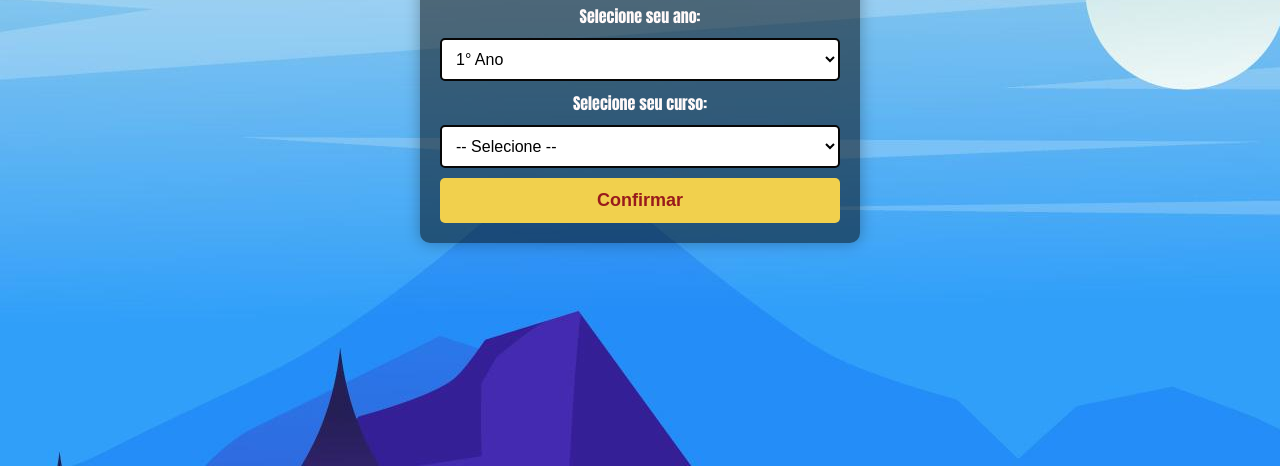
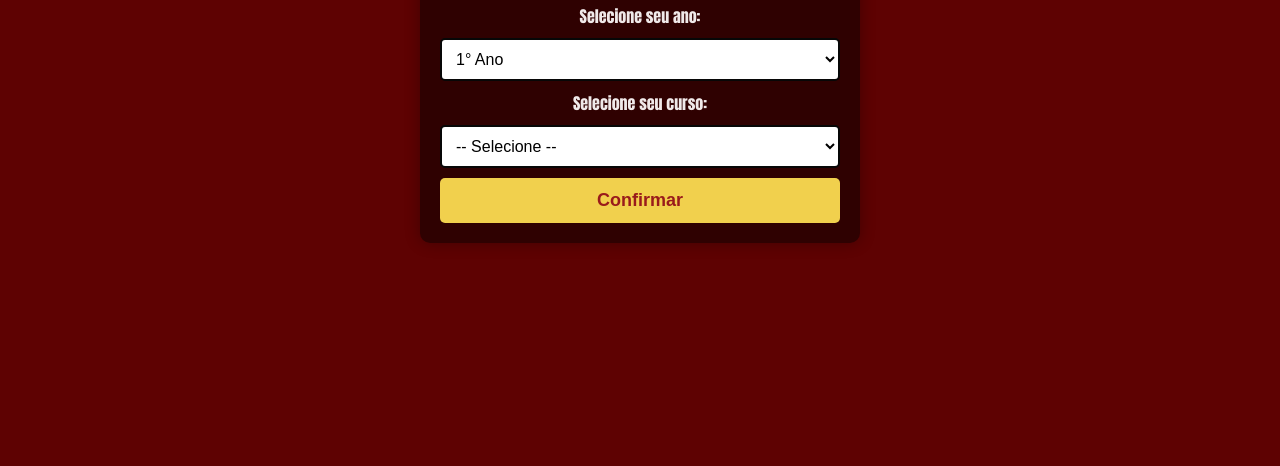
Before and after one commit to Kingnike1/terceirao, a plain HTML site: page index.html in a window 1280 px wide. Shown: the part 334-800 px from the top of the page. Drawn offline with Linux system fonts and the light colour scheme; a web font is replaced by a local one.

Commit message:
desfazer cagada

```diff
--- a/index.html
+++ b/index.html
@@ -23,8 +23,8 @@
 
         /* Estilos padrão (Agropecuária) */
         body {
-            background-image: url(bg.jpg); /* Laranja queimado */
-            color: rgb(255, 249, 249);
+            background-color: #5e0202; /* Laranja queimado */
+            color: rgb(240, 233, 233);
             font-family: 'Anton', sans-serif;
             font-size: 16px;
             margin: 0;
```
